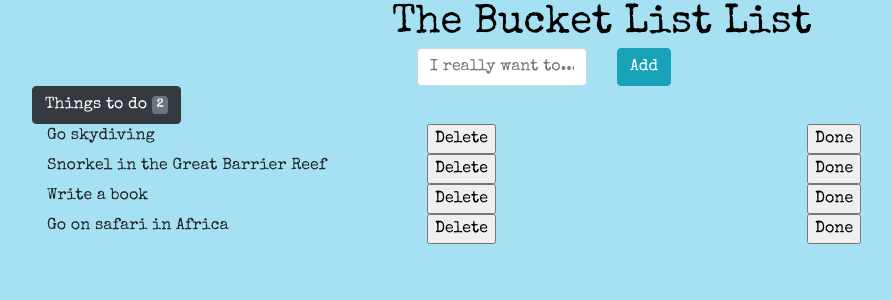
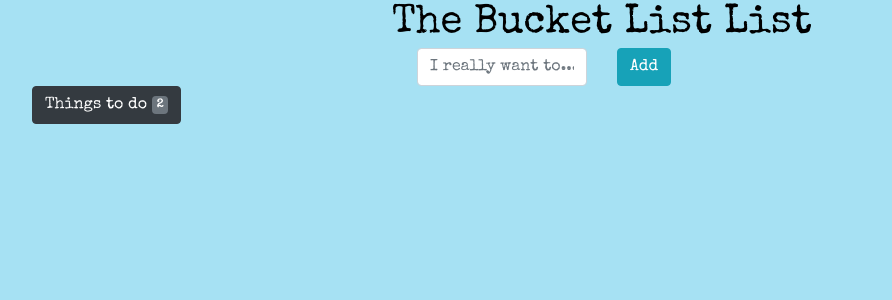
Before and after one commit to emmastockton/bucketlist-app-frontend, a React app: page / in a window 1280 px wide. Shown: the top 300 px of the page, without its empty margins (38-930 px from the left). Built offline with nearby package versions, Linux system fonts and the light colour scheme.

Commit message:
Began to change the tasks from being hard coded to given via text box

```diff
--- a/src/App.js
+++ b/src/App.js
@@ -5,6 +5,15 @@ import TaskList from './components/TaskList';
 import TaskCounter from './components/TaskCounter';
 
 class App extends Component {
+
+  constructor(props){
+    super(props);
+
+    this.state = {
+      tasks: []
+    }
+  }
+
   render() {
     return (
       <div className="container">
@@ -19,7 +28,7 @@ class App extends Component {
         <div className="row">
           <TaskCounter />
         </div>
-          <TaskList />
+          <TaskList tasks={this.state.tasks} />
       </div>
     );
   }
--- a/src/components/TaskList.js
+++ b/src/components/TaskList.js
@@ -5,34 +5,11 @@ class TaskList extends React.Component {
 
     render() {
 
-        let listOfTasks = [
-            {
-                id: 1,
-                description: "Go skydiving",
-                completed: false
-            },
-            {
-                id: 2,
-                description: "Snorkel in the Great Barrier Reef",
-                completed: false
-            },
-            {
-                id: 3,
-                description: "Write a book",
-                completed: false
-            },
-            {
-                id: 4,
-                description: "Go on safari in Africa",
-                completed: false
-            },
-        ];
-
         return (
             <div>
             {
-                listOfTasks.map((task, i) =>
-                    <Task nameOfTask={task.description} key={i} />
+                this.props.tasks.map((task, i) =>
+                    <Task entryName={task.description} key={i} />
                 )
             }
             </div>
```
